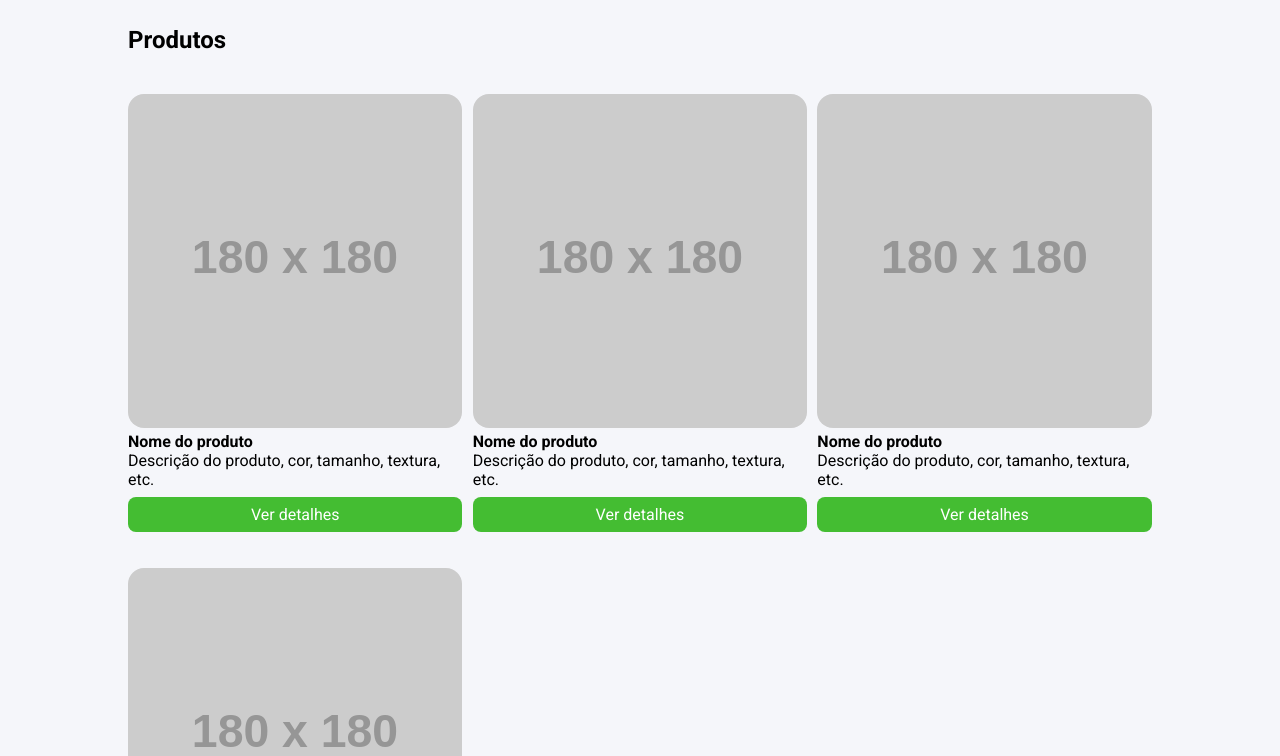
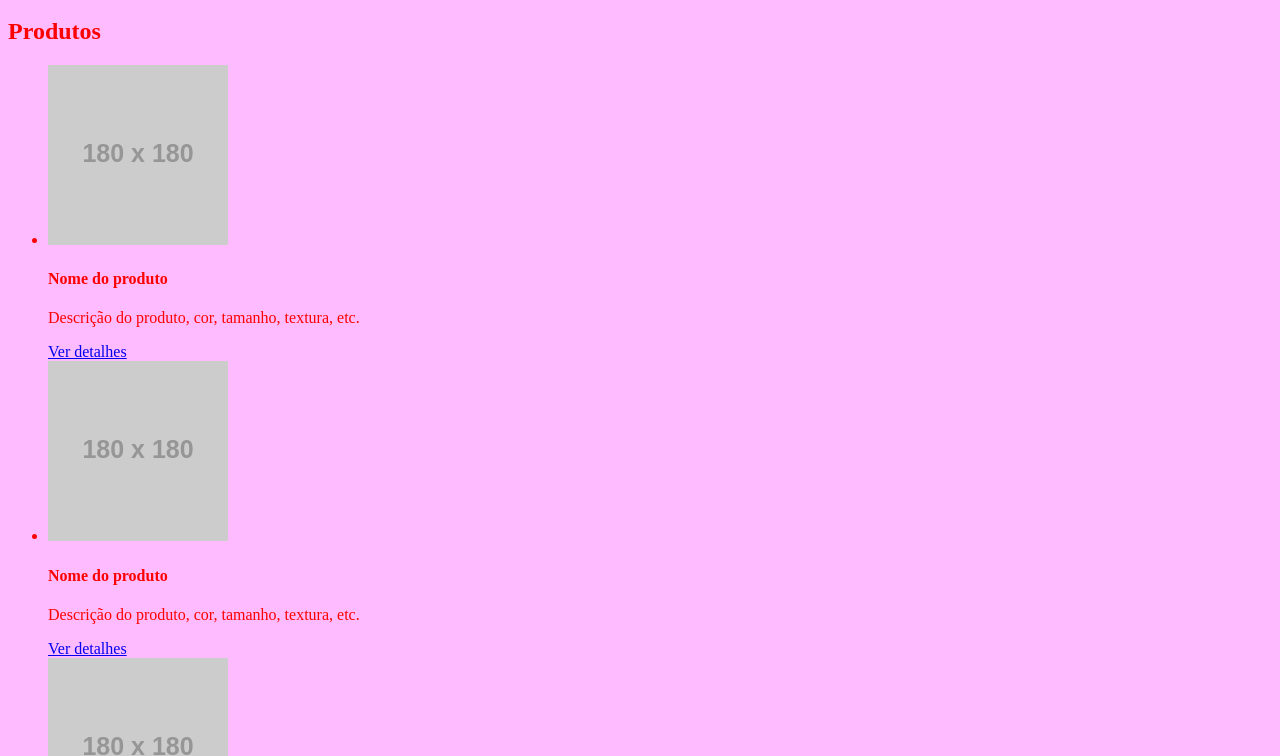
Before and after one commit to PhilipeF/exercicio_less, a website: page index.html in a window 1280 px wide. Shown: the part 136-892 px from the top of the page. Drawn offline with Linux system fonts and the light colour scheme; placeholder pictures from the web are drawn by us.

Commit message:
Feat: build do less - ok

```diff
--- a/index.html
+++ b/index.html
@@ -1,15 +1,18 @@
 <!DOCTYPE html>
 <html lang="pt-BR">
+
 <head>
     <meta charset="UTF-8">
     <meta http-equiv="X-UA-Compatible" content="IE=edge">
     <meta name="viewport" content="width=device-width, initial-scale=1.0">
-    <title>Document</title>
     <link rel="preconnect" href="https://fonts.googleapis.com">
     <link rel="preconnect" href="https://fonts.gstatic.com" crossorigin>
     <link href="https://fonts.googleapis.com/css2?family=Roboto:wght@400;700&display=swap" rel="stylesheet">
-    <link rel="stylesheet" href="styles.css">
+    <title>Document</title>
+
+    <link rel="stylesheet" href="./build/styles/main.css">
 </head>
+
 <body>
     <header>
         <div class="container">
@@ -76,4 +79,5 @@
         </div>
     </section>
 </body>
+
 </html>
--- a/package.json
+++ b/package.json
@@ -4,6 +4,7 @@
   "description": "",
   "main": "index.js",
   "scripts": {
+    "less": "less-watch-compiler ./src/styles ./build/styles main.less",
     "test": "echo \"Error: no test specified\" && exit 1"
   },
   "author": "",
--- /dev/null
+++ b/src/styles/main.less
@@ -0,0 +1,4 @@
+body {
+    background-color: #f5f6;
+    color: red
+}
```
Also changed, not shown: build/styles/main.css (added), src/styles.css (renamed from styles.css).
